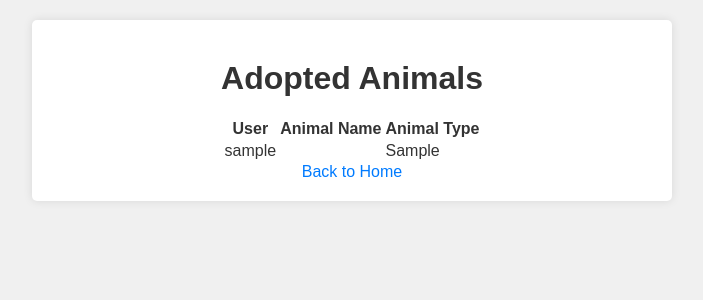
After one commit to Shane-Dias/NFC3_JSM2, a Flask app: template NFC3_JSM2-backend1/templates/adopted_animals.html in a window 1280 px wide. The commit adds this page. Shown: the top 300 px of the page, without its empty margins (288-991 px from the left). Run offline with Flask 2, Linux system fonts and the light colour scheme; the template is opened without the code that fills it: most values are stand-ins (such as "Sample title", 1, 10 or a date in 2020).

Commit message:
Add files via upload

```diff
--- a/NFC3_JSM2-backend1/NFC_project.py
+++ b/NFC3_JSM2-backend1/NFC_project.py
@@ -66,6 +66,7 @@ class Dog(db.Model):
         self.image_filename = image_filename
 
 
+
 # Initialize tables within app context
 with app.app_context():
     db.create_all()
@@ -83,11 +84,11 @@ def allowed_file(filename):
 def map():
     return render_template('map.html')
 
-@app.route('/adoptpet/Dogs')
+@app.route('/adoptpet/Dog')
 def adoptdogs():
     return render_template('dog.html')
 
-@app.route('/adoptpet/Cats')
+@app.route('/adoptpet/Cat')
 def adoptcats():
     return render_template('cat.html')
 
@@ -173,6 +174,20 @@ def delete_dog(dog_id):
     db.session.commit()
     return redirect('/dogs')
 
+@app.route('/adopted_animals')
+def adopted_animals():
+    adoptions = Adoption.query.all()
+    return render_template('adopted_animals.html', adoptions=adoptions, get_cat_name=get_cat_name, get_dog_name=get_dog_name)
+
+def get_cat_name(cat_id):
+    cat = Cat.query.get(cat_id)
+    return cat.name if cat else 'Unknown'
+
+def get_dog_name(dog_id):
+    dog = Dog.query.get(dog_id)
+    return dog.name if dog else 'Unknown'
+
+
 @app.route('/')
 def hello_world():
      # Return the template
--- /dev/null
+++ b/NFC3_JSM2-backend1/templates/adopted_animals.html
@@ -0,0 +1,39 @@
+<!DOCTYPE html>
+<html lang="en">
+<head>
+    <meta charset="UTF-8">
+    <meta name="viewport" content="width=device-width, initial-scale=1.0">
+    <title>Adopted Animals</title>
+    <link rel="stylesheet" href="{{ url_for('static', filename='styles.css') }}">
+</head>
+<body>
+    <div class="container">
+        <h1>Adopted Animals</h1>
+        <table>
+            <thead>
+                <tr>
+                    <th>User</th>
+                    <th>Animal Name</th>
+                    <th>Animal Type</th>
+                </tr>
+            </thead>
+            <tbody>
+                {% for adoption in adoptions %}
+                <tr>
+                    <td>{{ adoption.user.username }}</td>
+                    <td>
+                        {% if adoption.animal_type == 'cat' %}
+                            {{ get_cat_name(adoption.animal_id) }}
+                        {% elif adoption.animal_type == 'dog' %}
+                            {{ get_dog_name(adoption.animal_id) }}
+                        {% endif %}
+                    </td>
+                    <td>{{ adoption.animal_type }}</td>
+                </tr>
+                {% endfor %}
+            </tbody>
+        </table>
+        <a href="/">Back to Home</a>
+    </div>
+</body>
+</html>
--- a/NFC3_JSM2-backend1/templates/dog.html
+++ b/NFC3_JSM2-backend1/templates/dog.html
@@ -1391,6 +1391,7 @@
                       {% endfor %}
                   </div>
                   <a href="/add_dog">Add a new dog</a>
+
                   </div>
                 </div>
               </div>
```
